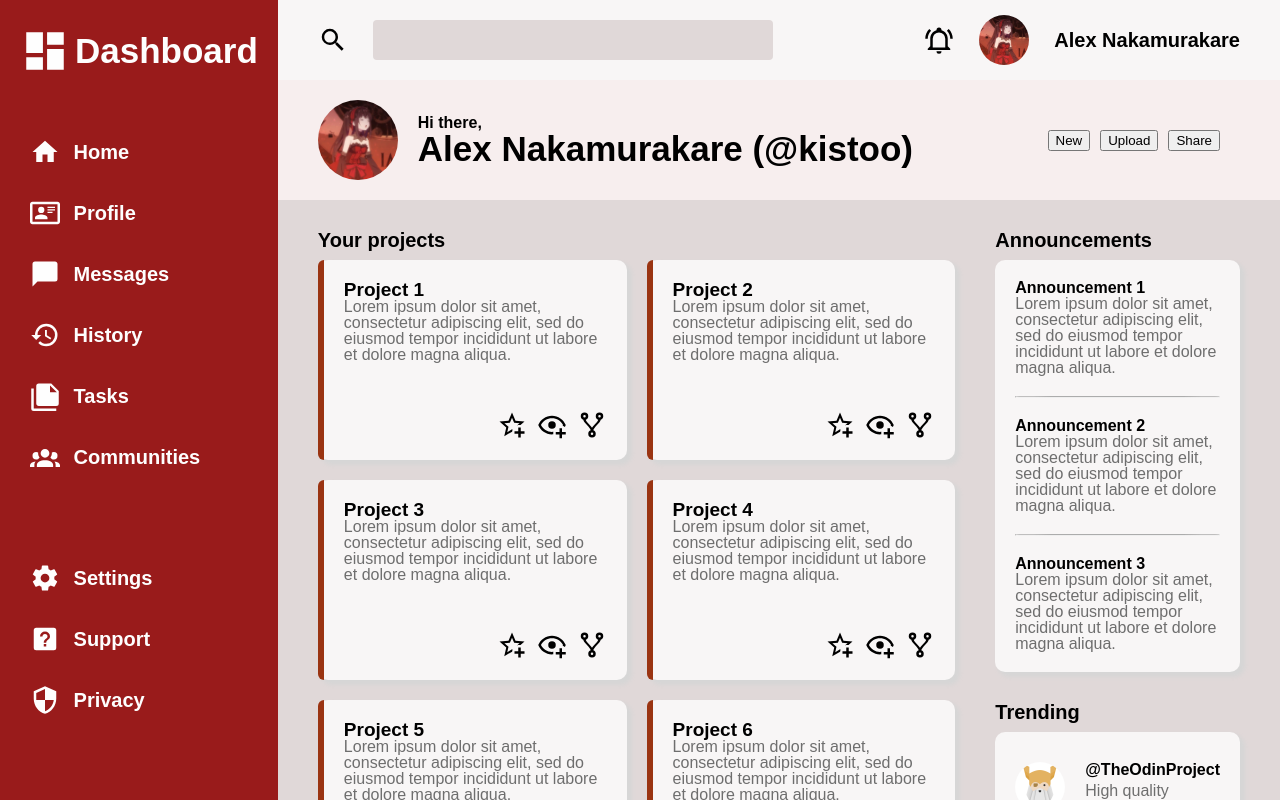
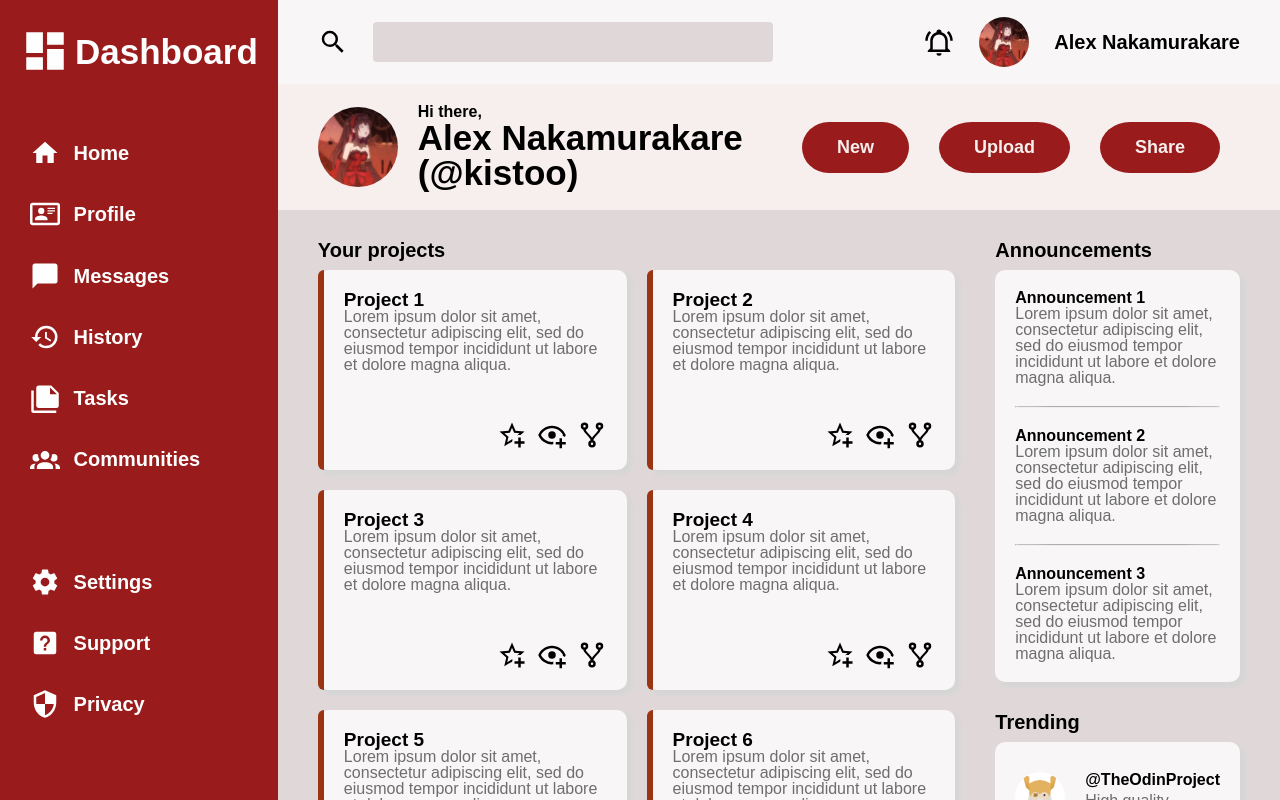
Before and after one commit to kistoo/admin-dashboard, a plain HTML site: page index.html in a window 1280 px wide. Drawn offline with Linux system fonts and the light colour scheme.

Commit message:
Style buttons

```diff
--- a/style.css
+++ b/style.css
@@ -185,8 +185,18 @@ input {
 .actions {
     display: flex;
     flex-direction: row;
-    gap: 10px;
+    gap: 30px;
     padding-right: 40px;
+}
+
+button {
+    background-color: var(--primary-color);
+    padding: 15px 35px;
+    border: none;
+    border-radius: 40% / 80%;
+    color: var(--surface);
+    font-weight: 800;
+    font-size: 18px;
 }
 
 .main-content {
```
